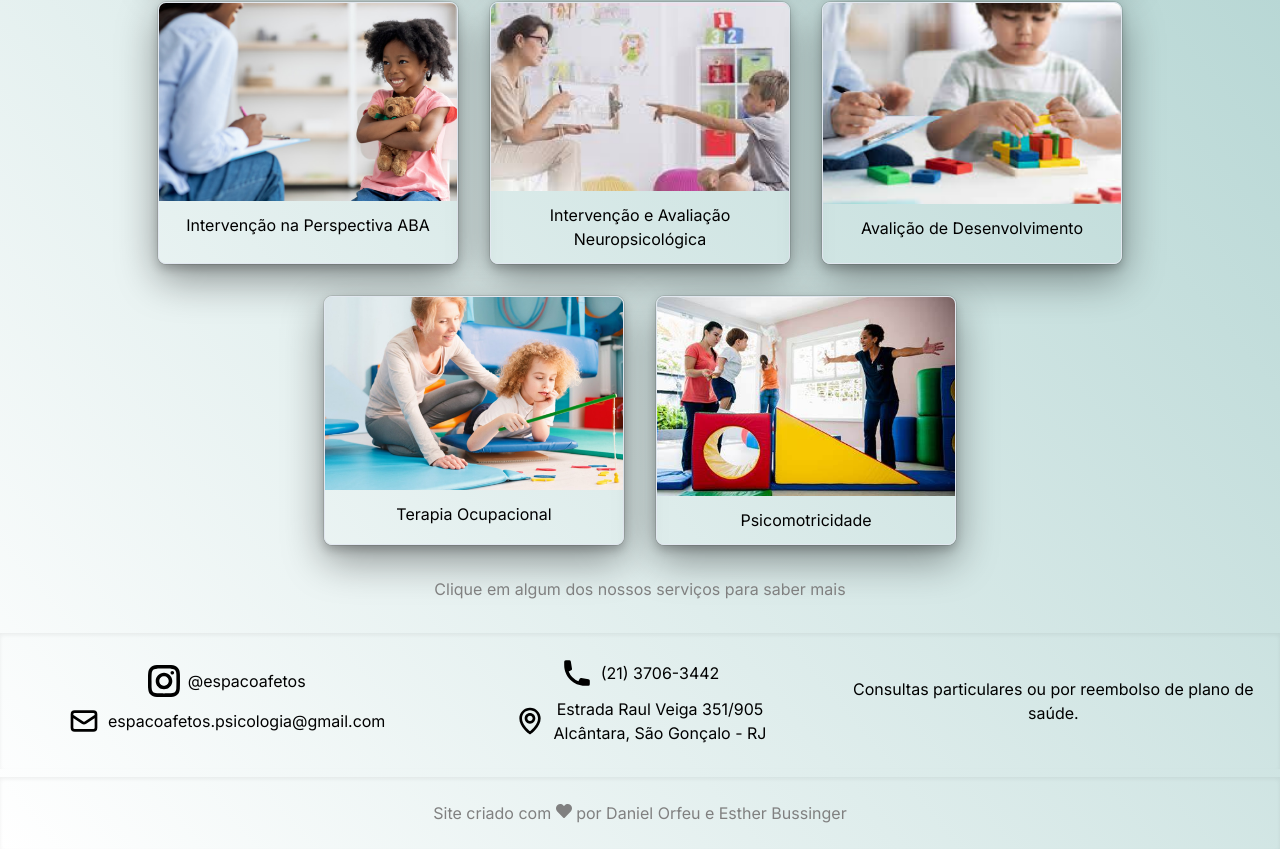
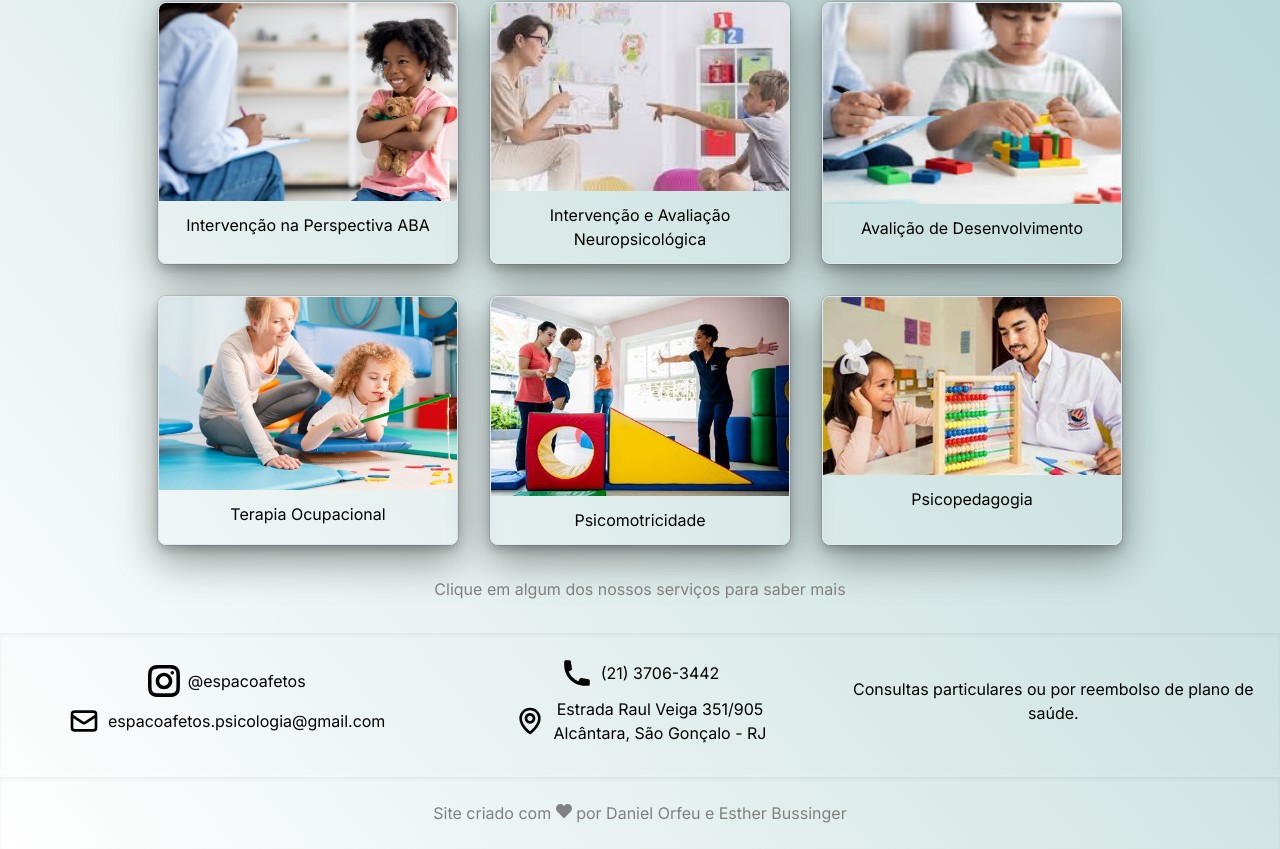
Before and after one commit to DanielOrfeu/espacoafetos, a Next.js app: page / in a window 1280 px wide. Shown: the part 674-1523 px from the top of the page. Built offline with nearby package versions, Linux system fonts and the light colour scheme.

Commit message:
add psicopedadogia

```diff
--- a/src/mocks/services.js
+++ b/src/mocks/services.js
@@ -50,4 +50,10 @@ export default [
       "A psicomotricidade é uma técnica que tem como objetivo promover o desenvolvimento cognitivo e afetivo através da realização de movimentos organizados e integrados, podendo ser indicada para todas as pessoas, principalmente para crianças e adolescentes.",
     img: "psicomotricidade.png",
   },
+  {
+    name: "Psicopedagogia",
+    description:
+      "A psicopedagogia é a área do conhecimento que estuda a aprendizagem do seres humanos. Essa ciência se dedica a compreender como os indivíduos aprendem, quais as dificuldades podem surgir nesse processo e como potencializar o aprendizado. \n Entender como uma pessoa aprende é importante para a construção das práticas de ensino e também para auxiliar aqueles que apresentam alguma dificuldade em adquirir novos conhecimentos. \nPara a psicopedagogia, a aprendizagem é um ato complexo, que envolve condições cognitivas, sociais e afetivas. Isso significa que além dos aspectos biológicos (algum distúrbio, como dislexia ou déficit de atenção, por exemplo), é preciso compreender qual é o contexto social e cultural e como são as relações familiares dos indivíduos.",
+    img: "psicopedagogia.png",
+  },
 ];
```
Also changed, not shown: public/psicopedagogia.png (added).
